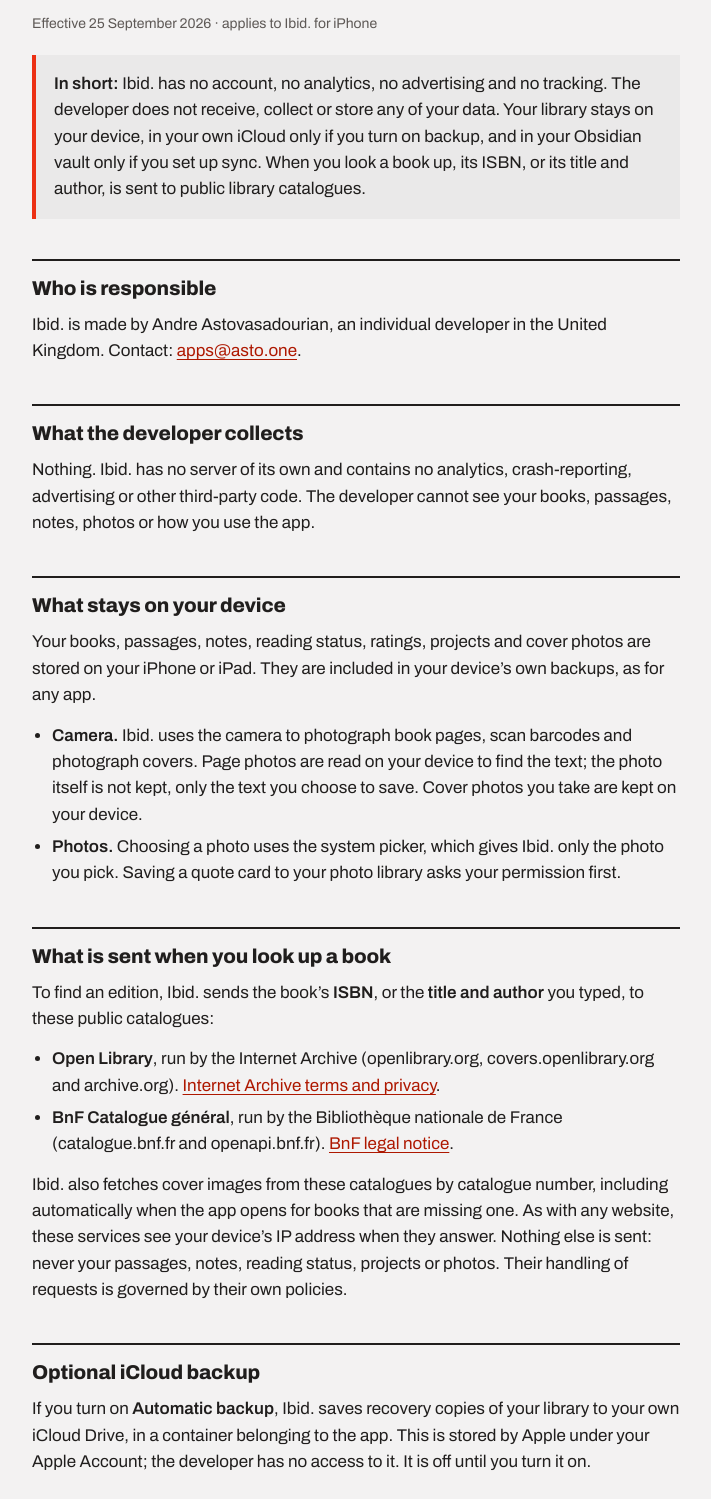
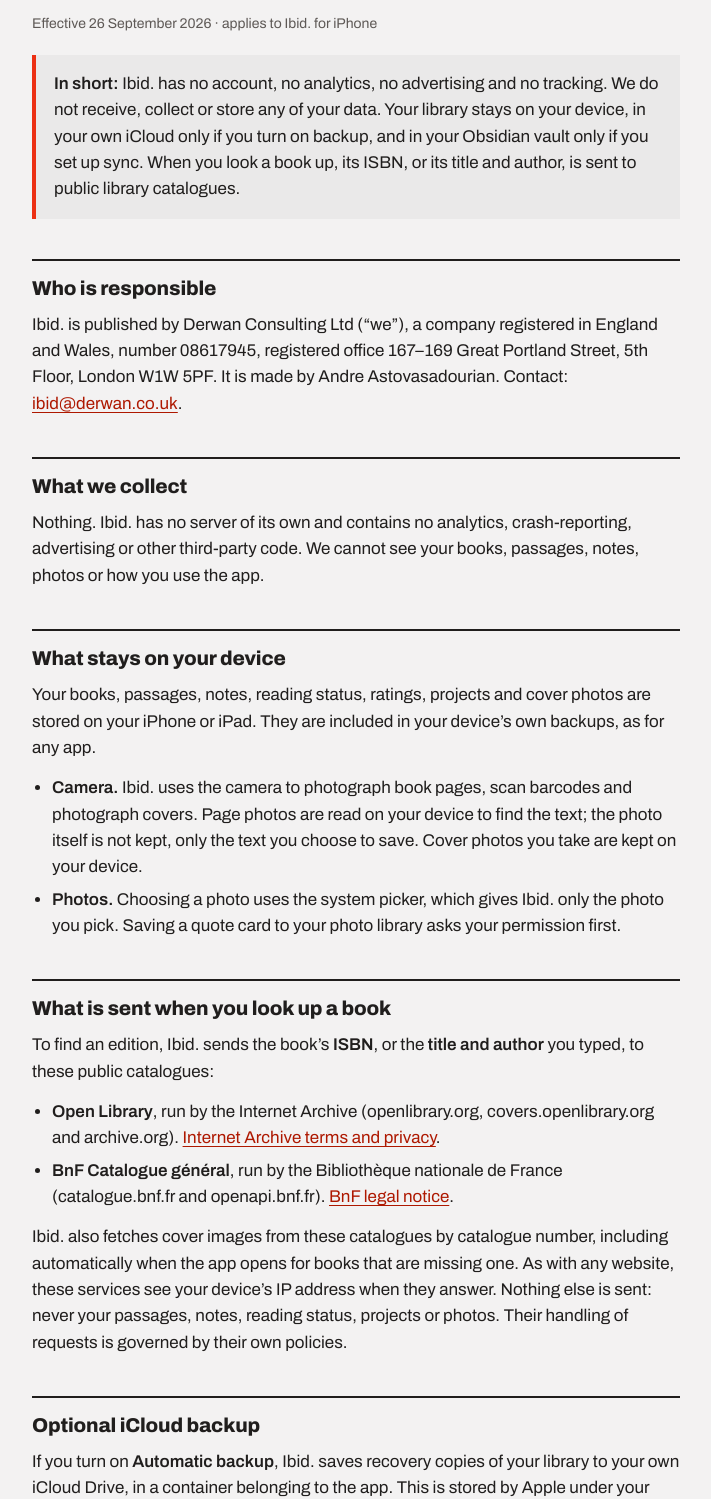
Before and after one commit to zero1Dre/ibid-site, a plain HTML site: page privacy/index.html in a window 1280 px wide. Shown: the part 190-1689 px from the top of the page, without its empty margins (284-995 px from the left). Drawn offline with Linux system fonts and the light colour scheme.

Commit message:
Publisher Derwan Consulting Ltd; contact ibid@derwan.co.uk
Privacy policy names Derwan Consulting Ltd as the responsible company
(number, registered office) and speaks as "we"; footers credit Andre
as author and Derwan as publisher.

```diff
--- a/privacy/index.html
+++ b/privacy/index.html
@@ -19,17 +19,17 @@
 <main>
 <p class="kicker">Privacy policy</p>
 <h1>Your library is yours.</h1>
-<p class="meta">Effective 25 September 2026 · applies to Ibid. for iPhone</p>
+<p class="meta">Effective 26 September 2026 · applies to Ibid. for iPhone</p>
 
 <div class="panel">
-  <p><strong>In short:</strong> Ibid. has no account, no analytics, no advertising and no tracking. The developer does not receive, collect or store any of your data. Your library stays on your device, in your own iCloud only if you turn on backup, and in your Obsidian vault only if you set up sync. When you look a book up, its ISBN, or its title and author, is sent to public library catalogues.</p>
+  <p><strong>In short:</strong> Ibid. has no account, no analytics, no advertising and no tracking. We do not receive, collect or store any of your data. Your library stays on your device, in your own iCloud only if you turn on backup, and in your Obsidian vault only if you set up sync. When you look a book up, its ISBN, or its title and author, is sent to public library catalogues.</p>
 </div>
 
 <h2>Who is responsible</h2>
-<p>Ibid. is made by Andre Astovasadourian, an individual developer in the United Kingdom. Contact: <a href="mailto:apps@asto.one">apps@asto.one</a>.</p>
+<p>Ibid. is published by Derwan Consulting Ltd (“we”), a company registered in England and Wales, number 08617945, registered office 167–169 Great Portland Street, 5th Floor, London W1W 5PF. It is made by Andre Astovasadourian. Contact: <a href="mailto:ibid@derwan.co.uk">ibid@derwan.co.uk</a>.</p>
 
-<h2>What the developer collects</h2>
-<p>Nothing. Ibid. has no server of its own and contains no analytics, crash-reporting, advertising or other third-party code. The developer cannot see your books, passages, notes, photos or how you use the app.</p>
+<h2>What we collect</h2>
+<p>Nothing. Ibid. has no server of its own and contains no analytics, crash-reporting, advertising or other third-party code. We cannot see your books, passages, notes, photos or how you use the app.</p>
 
 <h2>What stays on your device</h2>
 <p>Your books, passages, notes, reading status, ratings, projects and cover photos are stored on your iPhone or iPad. They are included in your device’s own backups, as for any app.</p>
@@ -47,7 +47,7 @@
 <p>Ibid. also fetches cover images from these catalogues by catalogue number, including automatically when the app opens for books that are missing one. As with any website, these services see your device’s IP address when they answer. Nothing else is sent: never your passages, notes, reading status, projects or photos. Their handling of requests is governed by their own policies.</p>
 
 <h2>Optional iCloud backup</h2>
-<p>If you turn on <strong>Automatic backup</strong>, Ibid. saves recovery copies of your library to your own iCloud Drive, in a container belonging to the app. This is stored by Apple under your Apple Account; the developer has no access to it. It is off until you turn it on.</p>
+<p>If you turn on <strong>Automatic backup</strong>, Ibid. saves recovery copies of your library to your own iCloud Drive, in a container belonging to the app. This is stored by Apple under your Apple Account; we have no access to it. It is off until you turn it on.</p>
 
 <h2>Obsidian sync</h2>
 <p>Obsidian sync is optional and off until you set it up. When you choose your Obsidian vault:</p>
@@ -56,7 +56,7 @@
   <li>If you also choose a folder of your own book notes, Ibid. reads the notes in that folder to match them to your books, adds a link to each matched note, and writes a note for any book that has none. Removing the link removes what Ibid. added; your notes stay.</li>
   <li>Ibid. syncs when you open it, and from time to time in the background, which iOS allows. All of this is file reading and writing on your device, in the folder you gave Ibid. access to. Ibid. does not connect to an Obsidian account or to any server.</li>
 </ul>
-<p><strong>Where your vault goes next is up to you.</strong> If your vault is synced by a service such as Obsidian Sync, iCloud Drive, Remotely Save or Synology Drive, that service copies the notes Ibid. writes, including your passages, to wherever it stores your vault, under its own terms and privacy policy. Ibid. does not talk to these services and the developer has no access to them. To stop, remove the connection in Ibid.; the notes already in your vault stay until you delete them.</p>
+<p><strong>Where your vault goes next is up to you.</strong> If your vault is synced by a service such as Obsidian Sync, iCloud Drive, Remotely Save or Synology Drive, that service copies the notes Ibid. writes, including your passages, to wherever it stores your vault, under its own terms and privacy policy. Ibid. does not talk to these services and we have no access to them. To stop, remove the connection in Ibid.; the notes already in your vault stay until you delete them.</p>
 
 <h2>Exports and sharing</h2>
 <p>When you export or share, Ibid. hands over exactly what you chose to the place you chose: a file, another app through the share sheet, or your photo library. What happens next is governed by that place.</p>
@@ -65,7 +65,7 @@
 <ul>
   <li>Your data is kept for as long as it is on your device and in your backups.</li>
   <li>To delete everything, delete the app. Notes Ibid. wrote to your Obsidian vault stay in the vault; delete its <strong>Ibid</strong> folder if you want them gone. To delete the iCloud backup, open Settings, tap your name, then iCloud, then Manage Storage (or Storage), and delete Ibid.’s data.</li>
-  <li>Because the developer holds none of your data, there is nothing to request, correct or delete from the developer. You can still write with any question.</li>
+  <li>Because we hold none of your data, there is nothing to request, correct or delete from us. You can still write with any question.</li>
 </ul>
 
 <h2>Children</h2>
@@ -75,11 +75,11 @@
 <p>If this policy changes, the new version will be published here with a new effective date. If Ibid. ever starts collecting data, that will be stated here and on its App Store page before it happens.</p>
 
 <h2>Contact</h2>
-<p><a href="mailto:apps@asto.one">apps@asto.one</a></p>
+<p><a href="mailto:ibid@derwan.co.uk">ibid@derwan.co.uk</a></p>
 </main>
 <footer class="site">
-  <span>© 2026 Andre Astovasadourian</span>
-  <a href="mailto:apps@asto.one">apps@asto.one</a>
+  <span>© 2026 Andre Astovasadourian · Published by Derwan Consulting Ltd</span>
+  <a href="mailto:ibid@derwan.co.uk">ibid@derwan.co.uk</a>
 </footer>
 </div>
 </body>
```
Also changed, not shown: index.html (+3 -3 lines), support/index.html (+4 -4 lines).
